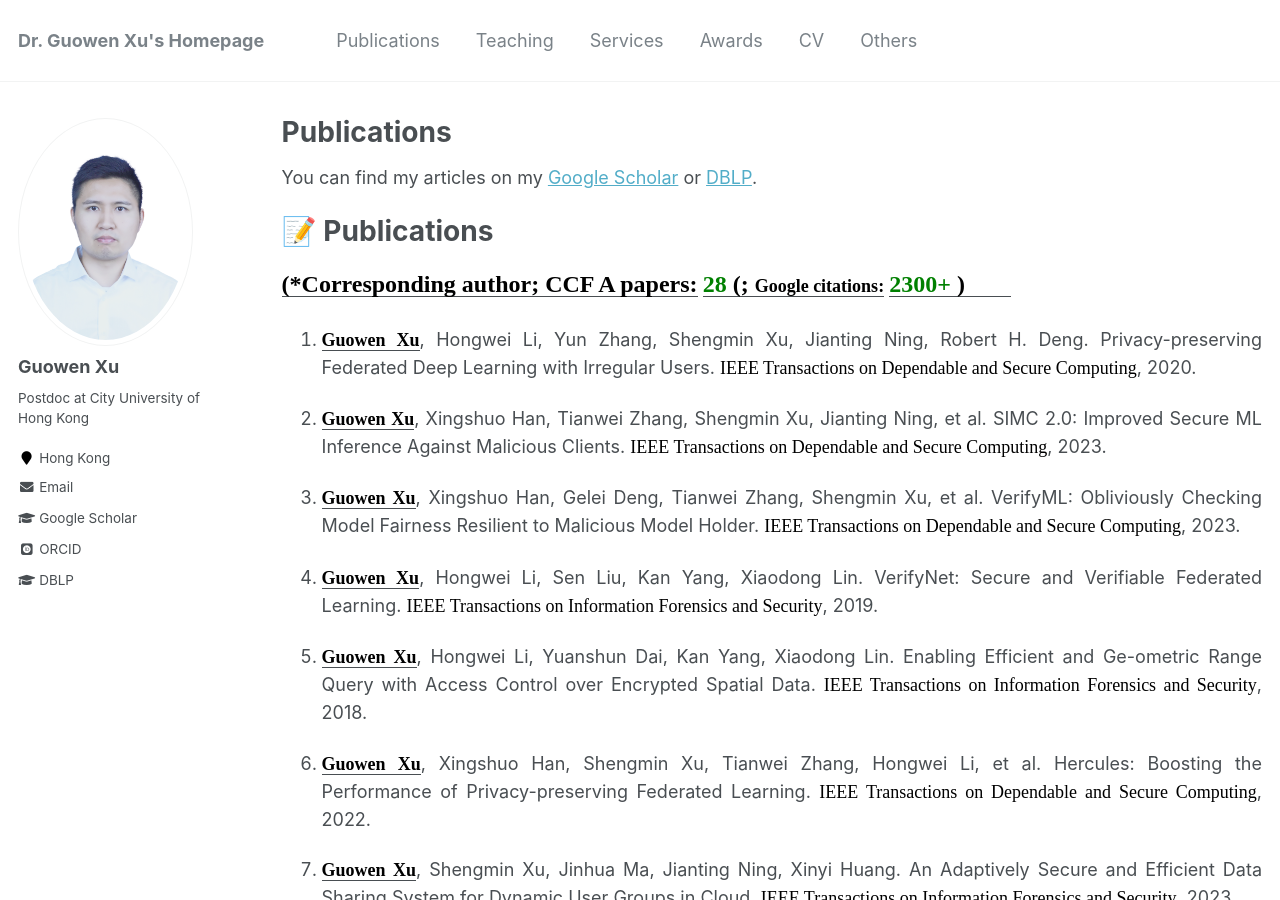
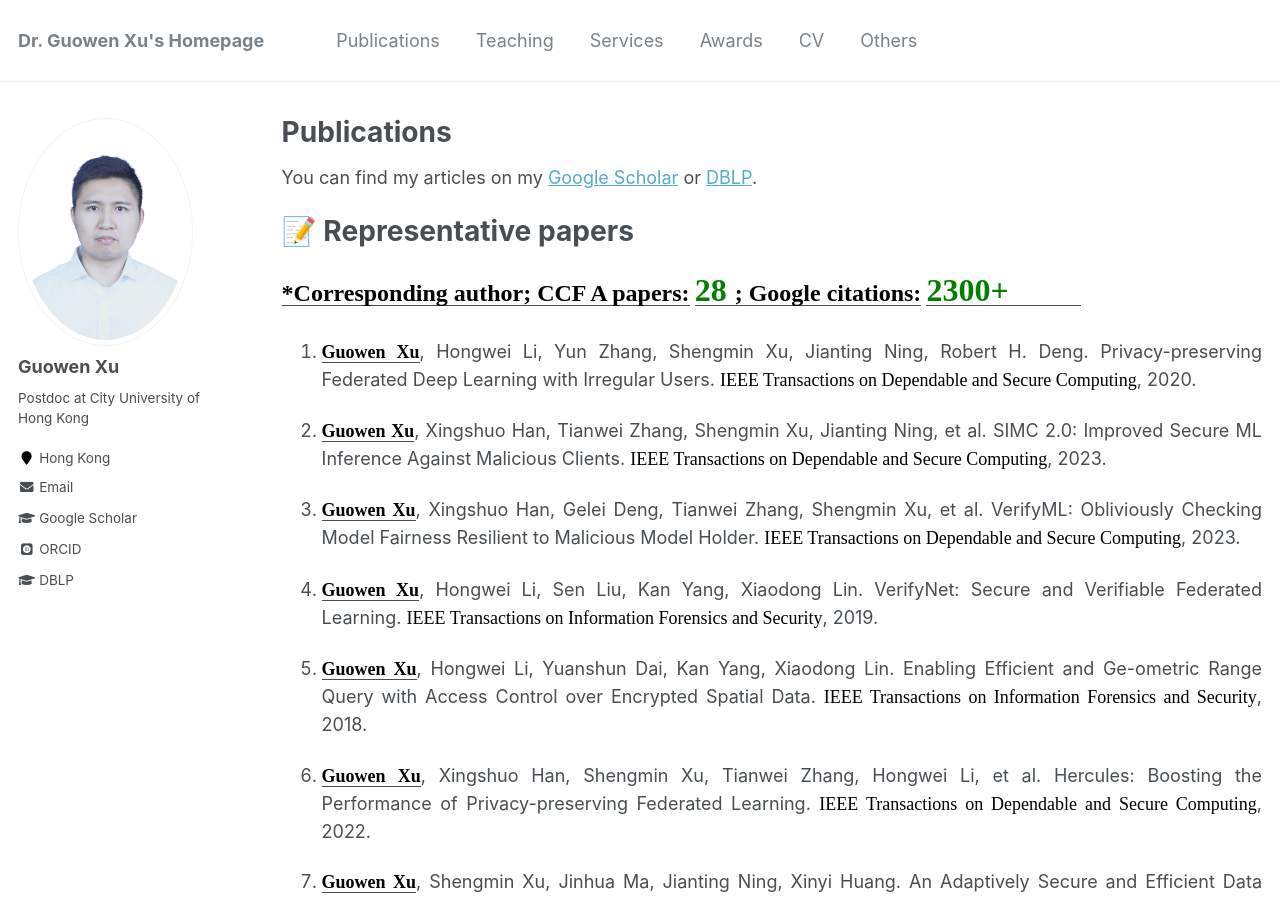
Before and after one commit to Guowen-xu/guowen-xu.github.io, a Jekyll site: the page built from _pages/publications.md, in a window 1280 px wide and 900 px high. Built offline with Jekyll 4.4.1, drawn with Linux system fonts in a browser that asks for light colours; some web fonts are replaced.

Commit message:
Update publications.md

```diff
--- a/_pages/publications.md
+++ b/_pages/publications.md
@@ -8,8 +8,8 @@ author_profile: true
 
 You can find my articles on my [Google Scholar](https://scholar.google.com.hk/citations?user=MDKdG80AAAAJ&hl=zh-CN) or [DBLP](https://dblp.org/pid/87/10142.html).
 
-# 📝 Publications
-<u><b><font face="Times New Roman" color=black size=5> (*Corresponding author; </font></b></u> <u><b><font face="Times New Roman" color=black size=5>  CCF A papers:</font></b></u> <u><b><font face="Times New Roman" color=green size=5>  28 </font></b></u><u><b><font face="Times New Roman" color=black size=5> (; </font></b></u> <u><b><font face="Times New Roman" color=black size=4> Google citations:</font></b></u> <u><b><font face="Times New Roman" color=green size=5>  2300+ </font></b><u><b><font face="Times New Roman" color=black size=5> ) </font></b></u>
+# 📝 Representative papers
+<u><b><font face="Times New Roman" color=black size=5> *Corresponding author; </font></b></u> <u><b><font face="Times New Roman" color=black size=5>  CCF A papers:</font></b></u> <u><b><font face="Times New Roman" color=green size=6>  28 </font></b></u><u><b><font face="Times New Roman" color=black size=5>; </font></b></u> <u><b><font face="Times New Roman" color=black size=5> Google citations:</font></b></u> <u><b><font face="Times New Roman" color=green size=6>  2300+
 &nbsp;&nbsp;&nbsp;&nbsp;&nbsp;&nbsp;&nbsp;&nbsp;
 1. <p align="justify"> <u><b><font face="Times New Roman" color=black size=4> Guowen Xu</font></b></u>,  Hongwei Li, Yun Zhang, Shengmin Xu, Jianting Ning, Robert H. Deng. Privacy-preserving Federated Deep Learning with Irregular Users. <font face="Times New Roman" color=black size=4> IEEE Transactions on Dependable and Secure Computing</font>, 2020.</p>
 2. <p align="justify"> <u><b><font face="Times New Roman" color=black size=4> Guowen Xu</font></b></u>, Xingshuo Han, Tianwei Zhang, Shengmin Xu, Jianting Ning, et al. SIMC 2.0: Improved Secure ML Inference Against Malicious Clients. <font face="Times New Roman" color=black size=4> IEEE Transactions on Dependable and Secure Computing</font>, 2023.</p>
```
